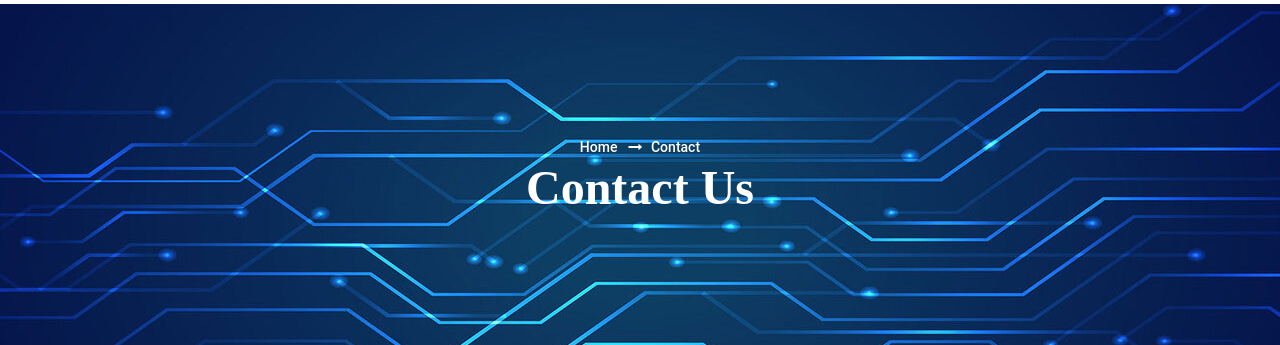
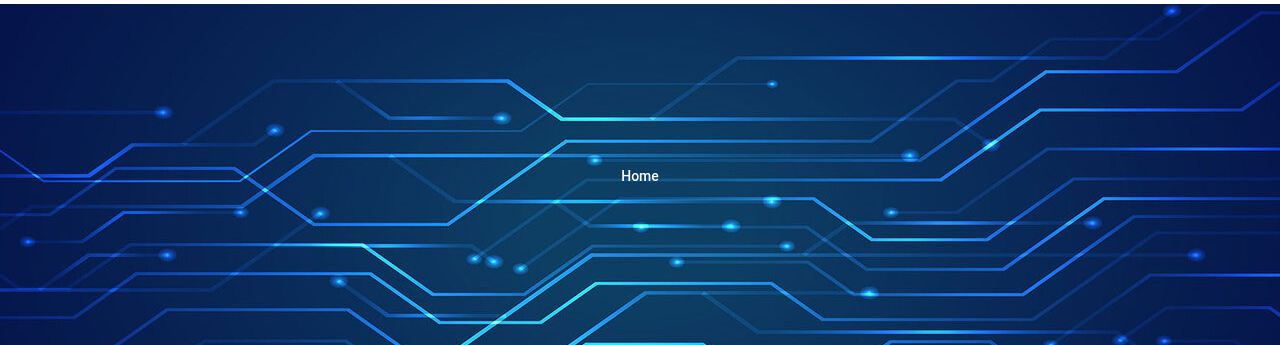
Before and after one commit to Swethakambhampati/ppppppppppp, a Flask app: template templates/405.html in a window 1280 px wide. Shown: the part 354-699 px from the top of the page. Run offline with Flask 2, Linux system fonts and the light colour scheme; the template is opened without the code that fills it, so the values that code supplies are empty; parts of the project's set-up code (start-up, migrations or seed data) failed here and were passed over; some libraries are stand-ins or nearby versions.

Commit message:
Update 405.html

```diff
--- a/templates/405.html
+++ b/templates/405.html
@@ -74,7 +74,7 @@
 								</ul>
 							</li>
 							<!--li class="nav-item"><a class="nav-link" href="blog.html">Blog</a></li-->
-							<li class="nav-item"><a class="nav-link" href="contact.html">Contact</a></li>
+							<!--li class="nav-item"><a class="nav-link" href="contact.html">Contact</a></li-->
 						</ul>
 						<ul class="nav navbar-nav ml-auto">
 							<li class="nav-item"><a href="#" class="search">
@@ -96,9 +96,9 @@
                 <div class="banner_content text-center">
                     <div class="page_link">
                         <a href="index.html">Home</a>
-                        <a href="contact.html">Contact</a>
+                        <!--a href="contact.html">Contact</a-->
                     </div>
-                    <h2>Contact Us</h2>
+                    <!--h2>Contact Us</h2-->
                 </div>
             </div>
         </div>
@@ -106,7 +106,7 @@
     <!--================End Home Banner Area =================-->
 
     <!--================Contact Area =================-->
-    <section class="contact_area section_gap">
+    <!--section class="contact_area section_gap">
         <div class="container">
             <img src="img/map7.jpg">
             <br><br><br><br><br><div class="row">
@@ -124,7 +124,7 @@
 							<h6><a href="tel:+9591093182">+919591093182</a></h6>
 							<h6><a href="tel:+8660235461">+918660235461</a></h6>
 				                        <h6><a href="tel:+8789752916">+918789752916</a></h6>
-							<!--p>Mon to Fri 9am to 6 pm</p>
+							<p>Mon to Fri 9am to 6 pm</p>
                         </div>
                         <div class="info_item">
                             <i class="lnr lnr-envelope"></i>
```
